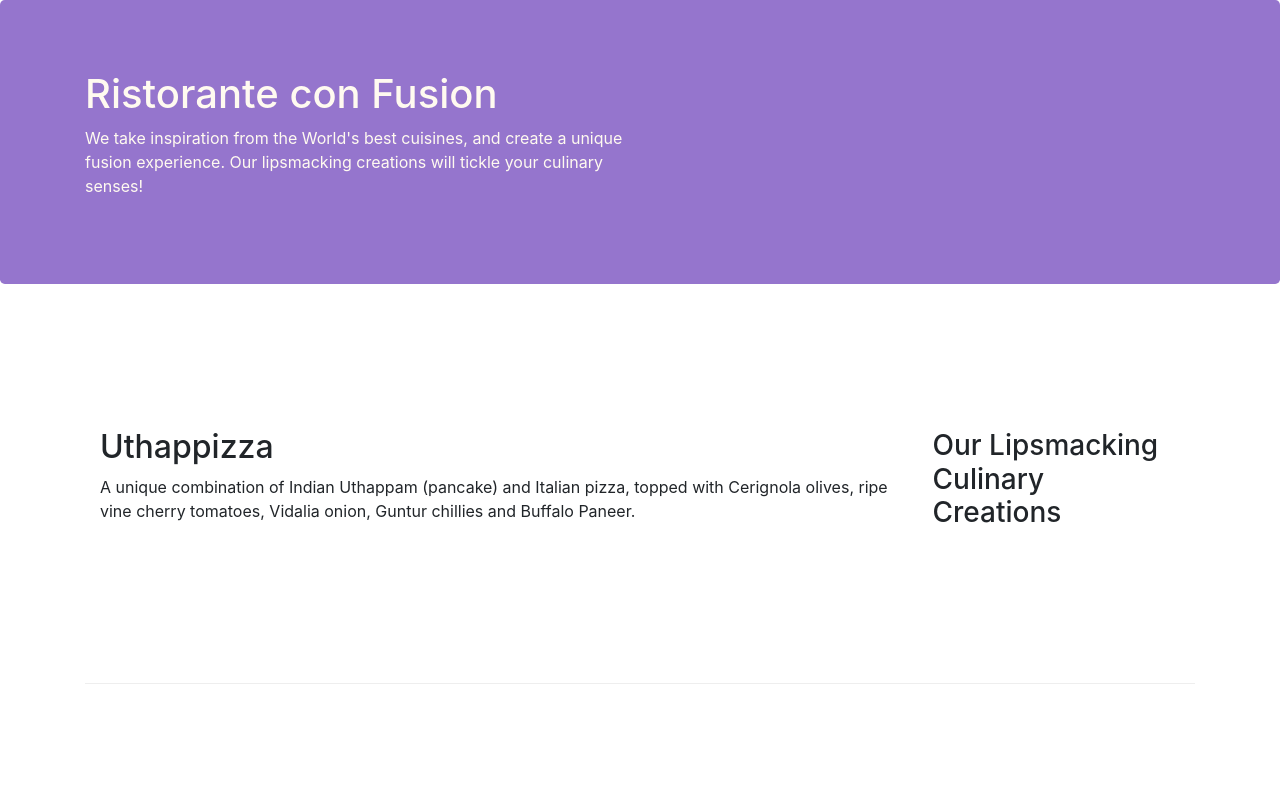
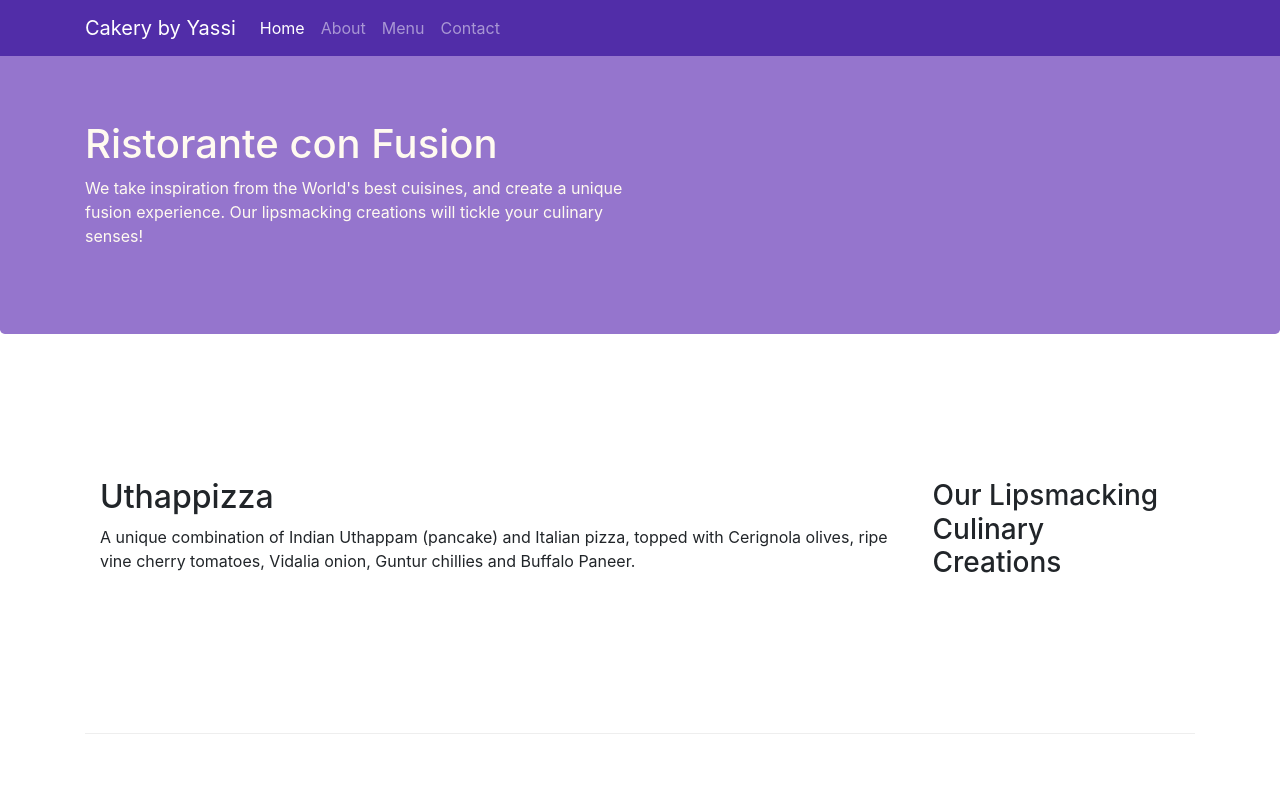
Before and after one commit to RavinSG/git-test, a website: page index.html in a window 1280 px wide. Shown: the top 800 px of the page. Drawn offline with nearby package versions, Linux system fonts and the light colour scheme.

Commit message:
Include navbar and breadcrumbs

```diff
--- a/css/style.css
+++ b/css/style.css
@@ -28,3 +28,12 @@
     margin: 0;
     color: #0f0f0f;
 }
+
+body {
+    padding: 50px 0 0 0;
+    z-index: 0;
+}
+
+.navbar-dark {
+    background-color: #512DA8 ;
+}
--- a/index.html
+++ b/index.html
@@ -15,7 +15,22 @@
 </head>
 
 <body>
-
+<nav class="navbar navbar-dark navbar-expand-sm fixed-top">
+    <div class="container">
+        <button class="navbar-toggler" type="button" data-toggle="collapse" data-target="#Navbar">
+            <span class="navbar-toggler-icon"></span>
+        </button>
+        <a class="navbar-brand" href="#">Cakery by Yassi</a>
+        <div class="collapse navbar-collapse" id="Navbar">
+            <ul class="navbar-nav mr-auto">
+                <li class="nav-item active"><a class="nav-link" href="#">Home</a></li>
+                <li class="nav-item"><a class="nav-link" href="./aboutus.html">About</a></li>
+                <li class="nav-item"><a class="nav-link" href="#">Menu</a></li>
+                <li class="nav-item"><a class="nav-link" href="#">Contact</a></li>
+            </ul>
+        </div>
+    </div>
+</nav>
 <header class="jumbotron">
     <div class="container">
         <div class="row">
@@ -76,7 +91,7 @@
                 <h5>Links</h5>
                 <ul class="list-unstyled">
                     <li><a href="#">Home</a></li>
-                    <li><a href="#">About</a></li>
+                    <li><a href="./aboutus.html">About</a></li>
                     <li><a href="#">Menu</a></li>
                     <li><a href="#">Contact</a></li>
                 </ul>
```
